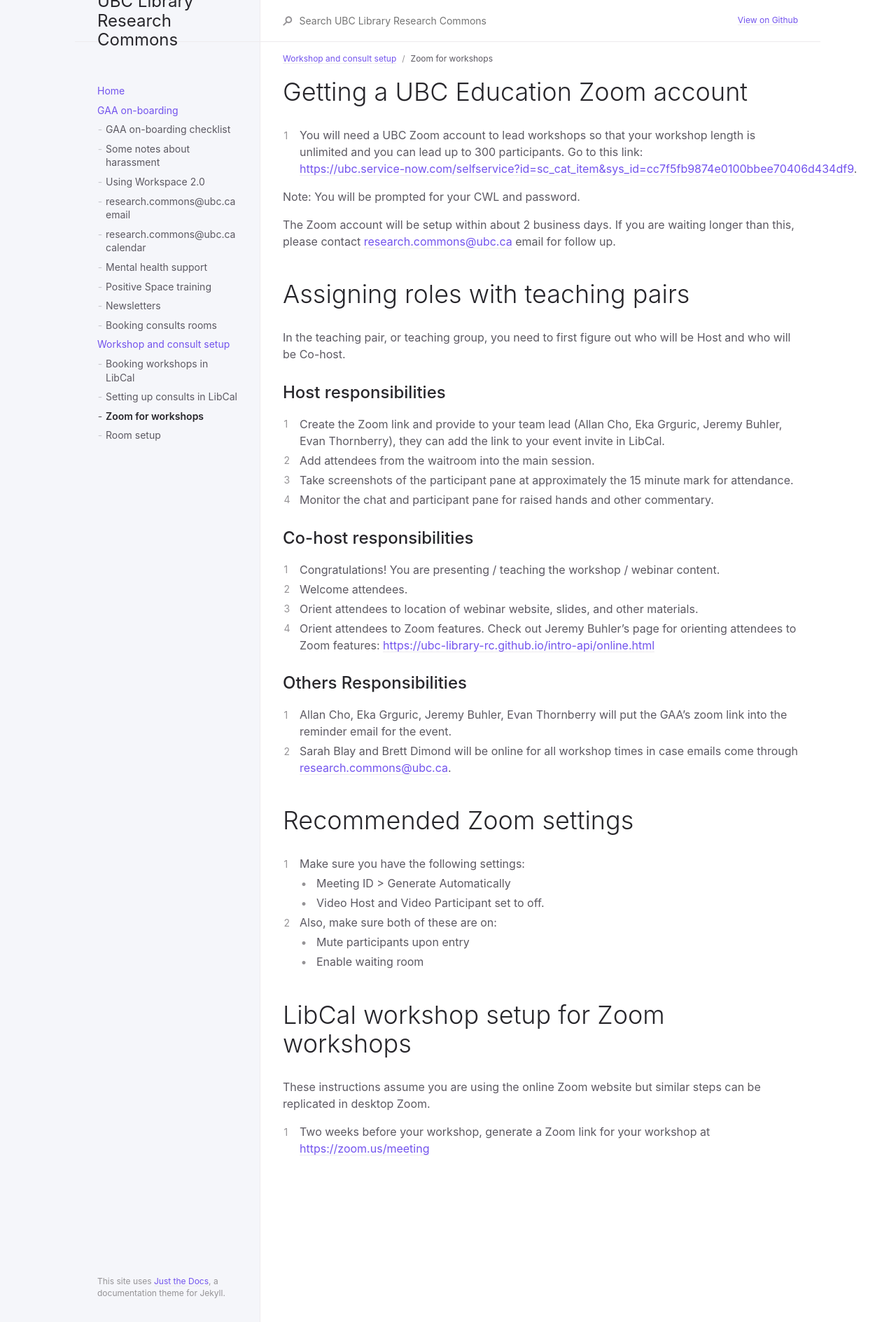
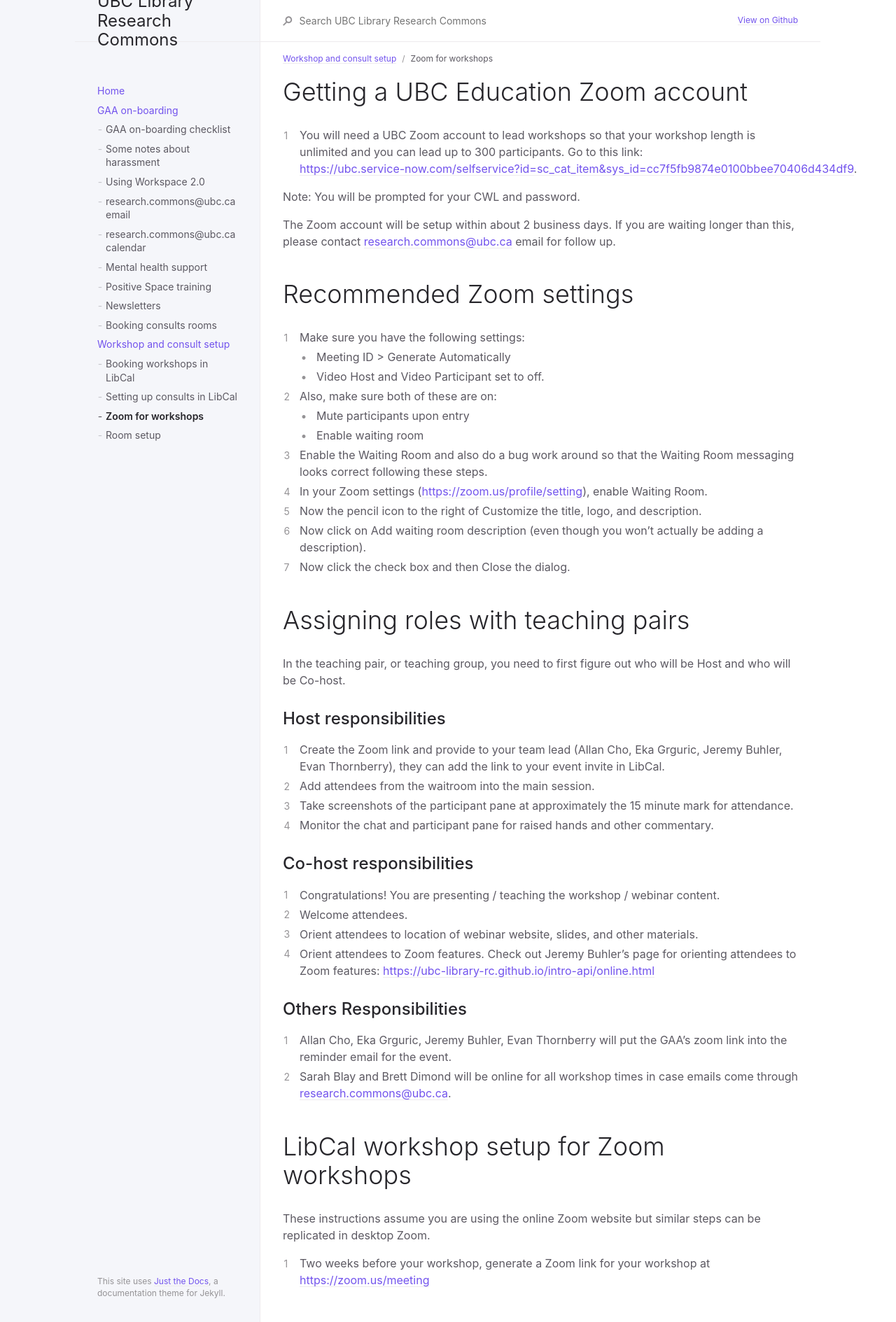
Before and after one commit to sarahblay/rc-docs, a Jekyll site: the page built from docs/usingthercspaces/zoomforworkshops.md, in a window 1280 px wide. Shown: the whole page at 70% size. Built offline with Jekyll 4.4.1, drawn with Linux system fonts in a browser that asks for light colours.

Commit message:
Update zoomforworkshops.md

```diff
--- a/docs/usingthercspaces/zoomforworkshops.md
+++ b/docs/usingthercspaces/zoomforworkshops.md
@@ -11,6 +11,24 @@ nav_order: 6
 Note: You will be prompted for your CWL and password.
 
 The Zoom account will be setup within about 2 business days. If you are waiting longer than this, please contact [research.commons@ubc.ca](mailto:research.commons@ubc.ca) email for follow up.
+
+# Recommended Zoom settings
+1. Make sure you have the following settings:
+  * Meeting ID > Generate Automatically
+  * Video Host and Video Participant set to off.
+![](../../assets/images/zoomsettings1.png)
+1. Also, make sure both of these are on:
+  * Mute participants upon entry
+  * Enable waiting room
+  ![](../../assets/images/zoomsettings2.png)
+1. Enable the Waiting Room and also do a bug work around so that the Waiting Room messaging looks correct following these steps.
+  1.  In your Zoom settings (<a href="https://zoom.us/profile/setting" target="_blank">https://zoom.us/profile/setting</a>), enable Waiting Room.
+![](../../assets/images/waitingroomenabled.png)
+  1. Now the pencil icon to the right of Customize the title, logo, and description.
+  1. Now click on Add waiting room description (even though you won't actually be adding a description).
+![](../../assets/images/Addingwaitingroomdescription3.png)
+  1. Now click the check box and then Close the dialog.
+![](../../assets/images/checkmark4donothing.png)
 
 # Assigning roles with teaching pairs
 In the teaching pair, or teaching group, you need to first figure out who will be Host and who will be Co-host.
```
Also changed, not shown: other parts of docs/usingthercspaces/zoomforworkshops.md (+0 -10 lines).
